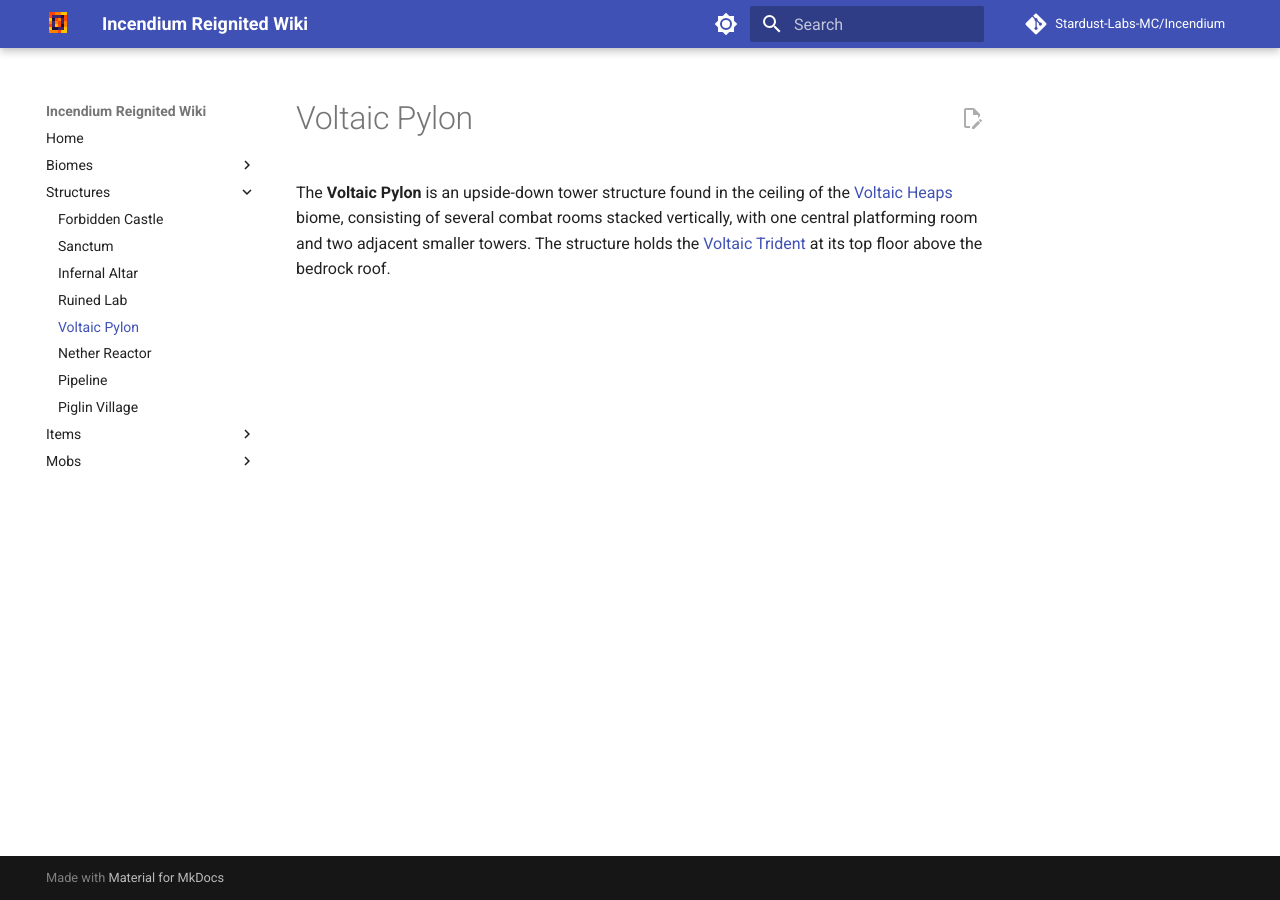
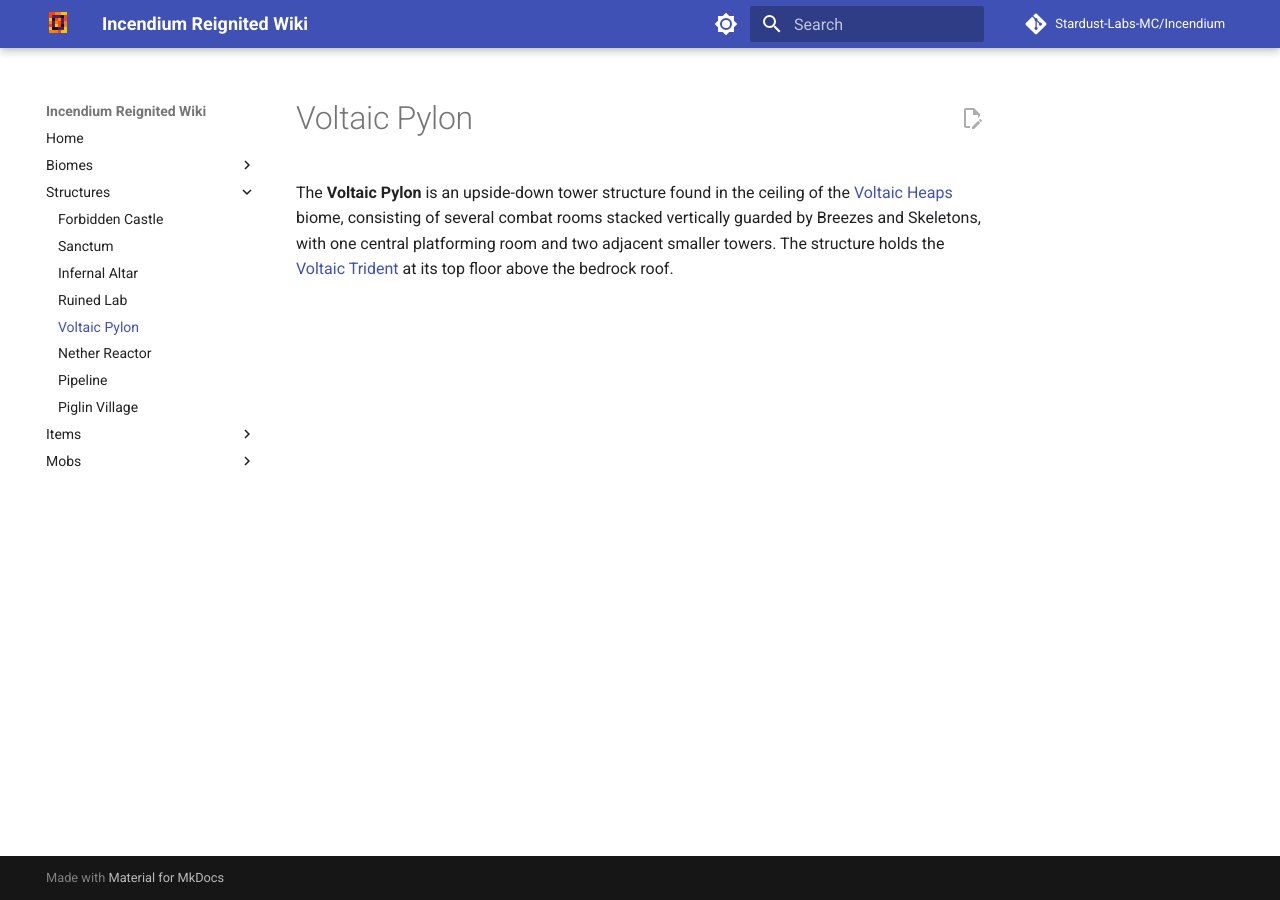
Before and after one commit to Stardust-Labs-MC/incendium-wiki, an MkDocs documentation site: the page built from docs/structures/voltaic-pylon.md, in a window 1280 px wide. Built offline with MkDocs 1.6.1 and Material for MkDocs 9.7.7, drawn with Linux system fonts in a browser that asks for light colours; comment, search, counter and statistics services are not loaded.

Commit message:
Update voltaic-pylon.md

```diff
--- a/docs/structures/voltaic-pylon.md
+++ b/docs/structures/voltaic-pylon.md
@@ -1,3 +1,3 @@
 # Voltaic Pylon
 
-The **Voltaic Pylon** is an upside-down tower structure found in the ceiling of the [Voltaic Heaps](https://stardust-labs-mc.github.io/incendium-wiki/biomes/voltaic-heap/) biome, consisting of several combat rooms stacked vertically, with one central platforming room and two adjacent smaller towers. The structure holds the [Voltaic Trident](https://stardust-labs-mc.github.io/incendium-wiki/items/voltaic-trident/) at its top floor above the bedrock roof.
+The **Voltaic Pylon** is an upside-down tower structure found in the ceiling of the [Voltaic Heaps](https://stardust-labs-mc.github.io/incendium-wiki/biomes/voltaic-heap/) biome, consisting of several combat rooms stacked vertically guarded by Breezes and Skeletons, with one central platforming room and two adjacent smaller towers. The structure holds the [Voltaic Trident](https://stardust-labs-mc.github.io/incendium-wiki/items/voltaic-trident/) at its top floor above the bedrock roof.
```
